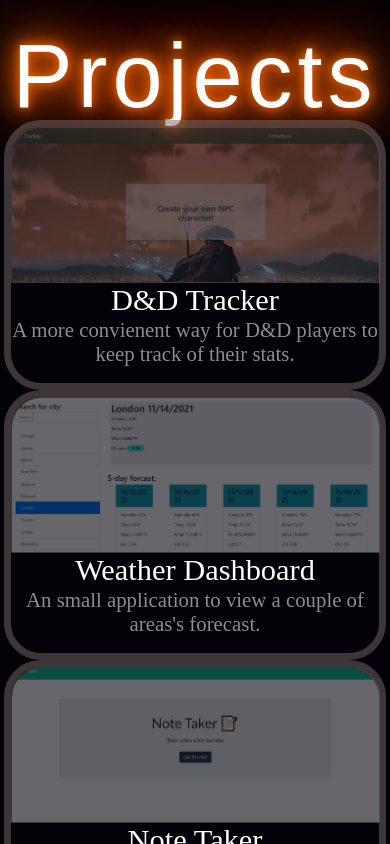
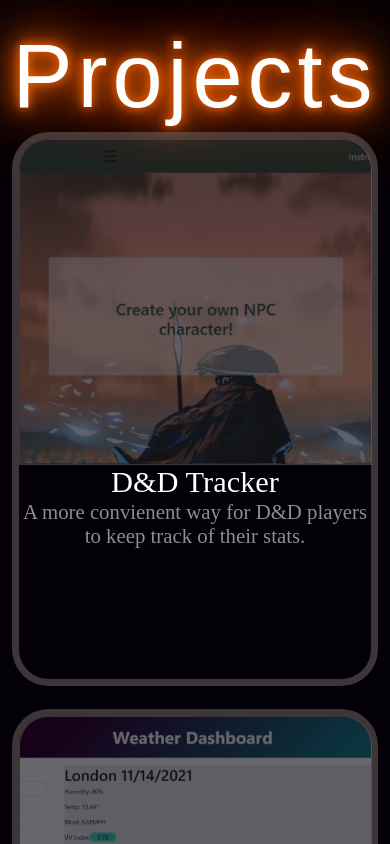
Before and after one commit to BossyLemon0/React_Portfolio, a React (Create React App) app: page / in a window 390 px wide. Shown: the part 1820-2664 px from the top of the page. Built offline with nearby package versions, Linux system fonts and the light colour scheme.

Commit message:
media query for project boxes

```diff
--- a/src/styles/Projects.css
+++ b/src/styles/Projects.css
@@ -74,6 +74,7 @@
     flex: 1;
     height: 16rem;
     overflow: 0;
+    /* flex: 1 1 30%; */
   }
 
   .mockFrame{
@@ -129,17 +130,19 @@
   /* CSS rules for small laptops */
   .project_container_boxes{
     width: 100vw;
+    height: auto;
   }
   .row{
       display: flex;
-      /* flex-direction: column; */
-      flex-wrap: wrap;
+      height: auto;
   }
   .column_box{
-    flex: 1 1 50%;
+    flex: 1 1 100%;
+    height: 64vh;
+    margin: 3%;
   }
-  /* .project{
-    height: 200vh;
-  } */
+  .project{
+    height: auto;
+  }
 
 }
```
